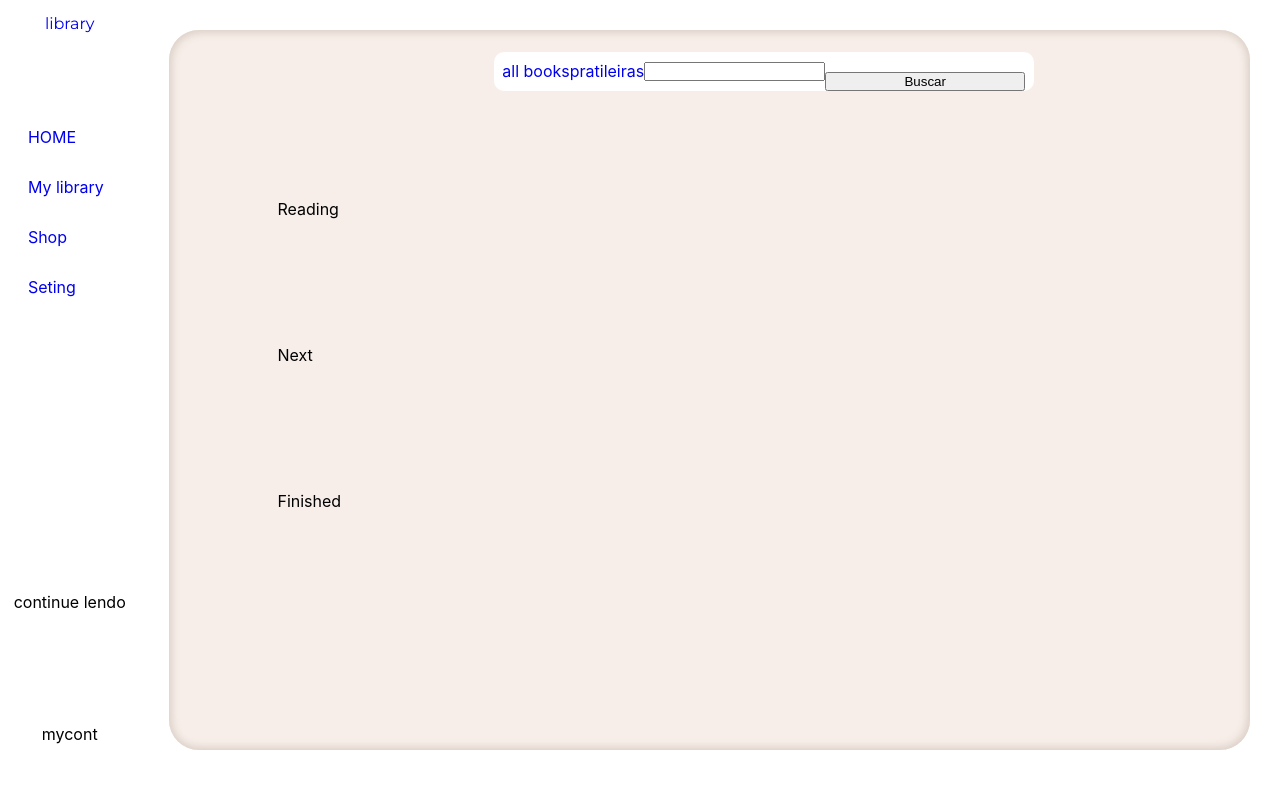
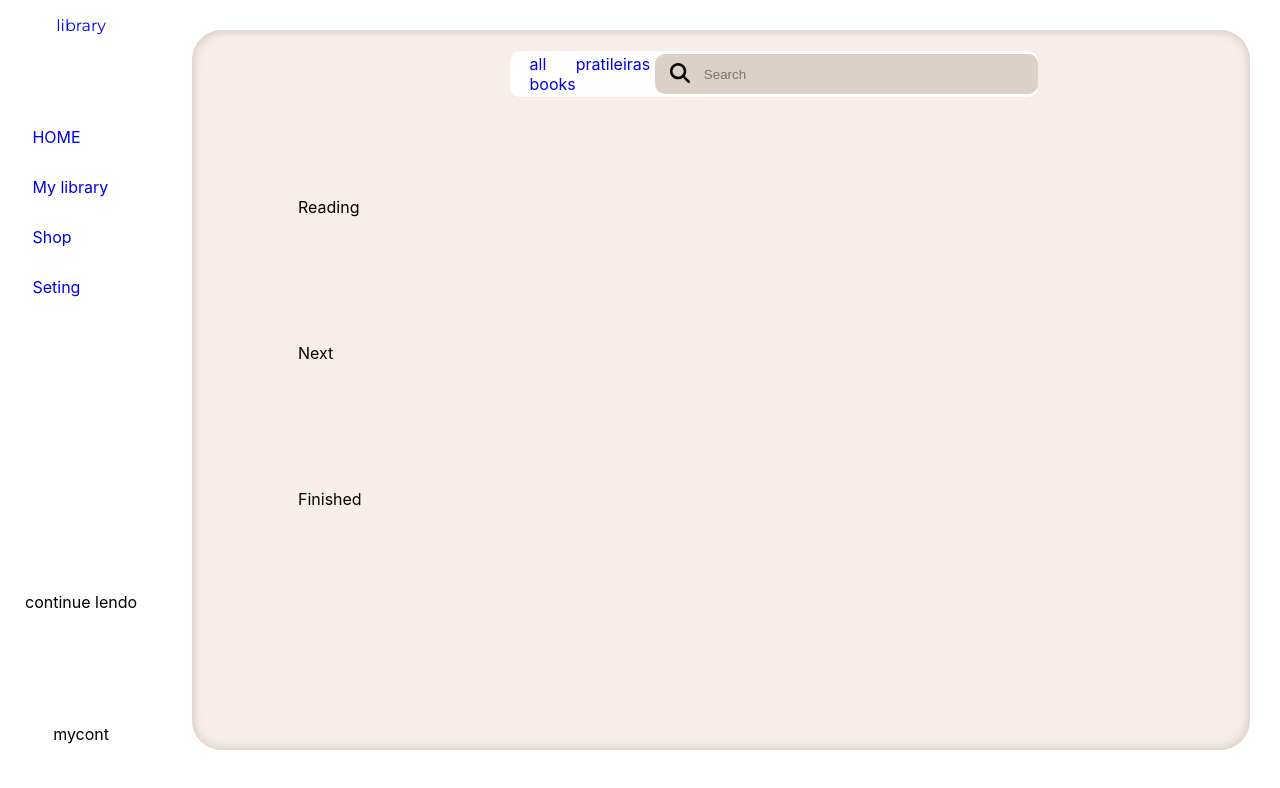
Before and after one commit to Thedanielbarbosa/PROJETO-ESTANTE-DE-LIVROS-ON-LINE, a React (Create React App) app in the folder library/: page / in a window 1280 px wide. Shown: the top 788 px of the page. Built offline with nearby package versions, Linux system fonts and the light colour scheme.

Commit message:
SearchBar
Criando e modificando a barra de busca

```diff
--- a/library/src/App.css
+++ b/library/src/App.css
@@ -77,8 +77,11 @@ a{
 .button{
 
   align-items: center;
-  margin-top: 20px;
-  width: 200px;
+  width: 50px;
+  border: none;
+  background-color: #DCD1C8;
+  border-top-left-radius: 20px;
+  border-bottom-left-radius: 20px;
 }
 .Pratileiras{
   display: grid;
@@ -91,11 +94,39 @@ a{
 .Barsearch{
   display: flex;
   flex-direction: row;
-  align-items: center;
-  justify-content: center;
+  align-items:center;
   margin-top: 2%;
   margin-left: 30%;
   background-color: white;
   width: 50%;
+  height: 75%;
   border-radius: 10px;
 }
+.Search{
+  display: flex;
+  background-color: #DCD1C8;
+  border-radius: 10px;
+  width: 74%;
+}
+
+.imgsearch{
+  width: 20px;
+}
+.input{
+
+  border-radius: 10px;
+  width: 90%;
+  height: 40px;
+  border: none;
+  background-color: #DCD1C8;
+}
+
+.barcategoria{
+  display: flex;
+  flex-direction: row;
+  justify-content: space-around;
+  width: 20%;
+  margin-right: 20px;
+  margin-left: 20px;
+
+}
--- a/library/src/MenuLateral.js
+++ b/library/src/MenuLateral.js
@@ -1,4 +1,4 @@
-
+import Search from './img/Search.svg';
 export function MenuLatetal(){
     return(
 
@@ -33,13 +33,16 @@ export function MenuLatetal(){
             <div className ="Estante">
 
                 <div className="Barsearch">
-                    <div>
-                    <a href="#">all books</a>
-                    <a href="#">pratileiras</a>
+                    <div className="barcategoria">
+                        <a href="#">all books</a>
+                        <a href="#">pratileiras</a>
                     </div>
+                    <div className ="Search">
+                        <button className="button" ><img className="imgsearch" src={Search}/></button>
+                        <input className="input" type="text"
+                        placeholder="Search" />
 
-                    <input type="text"/>
-                    <button className="button" >Buscar</button>
+                    </div>
                 </div>
                 <div className="Pratileiras">
 
```
Also changed, not shown: library/src/img/Search.svg (added).
